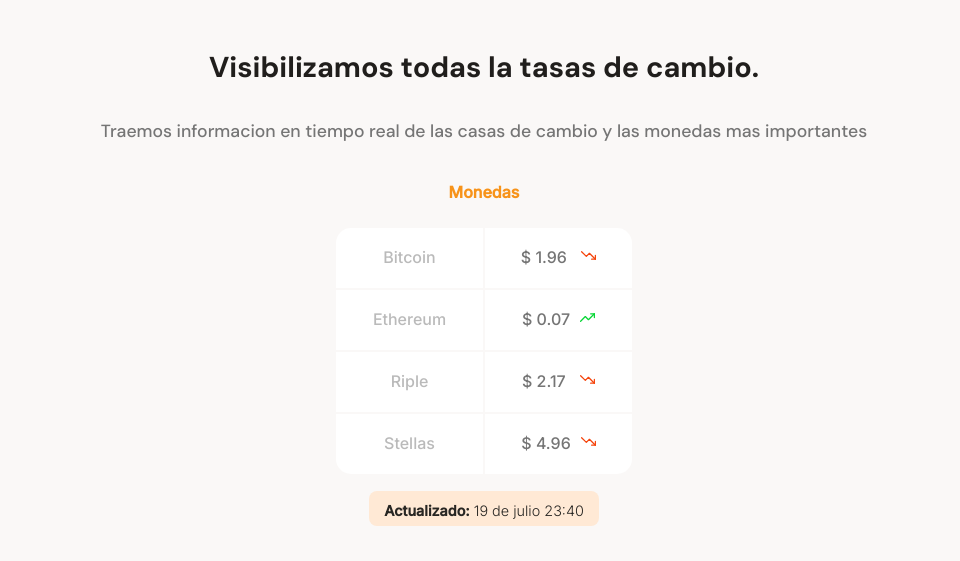
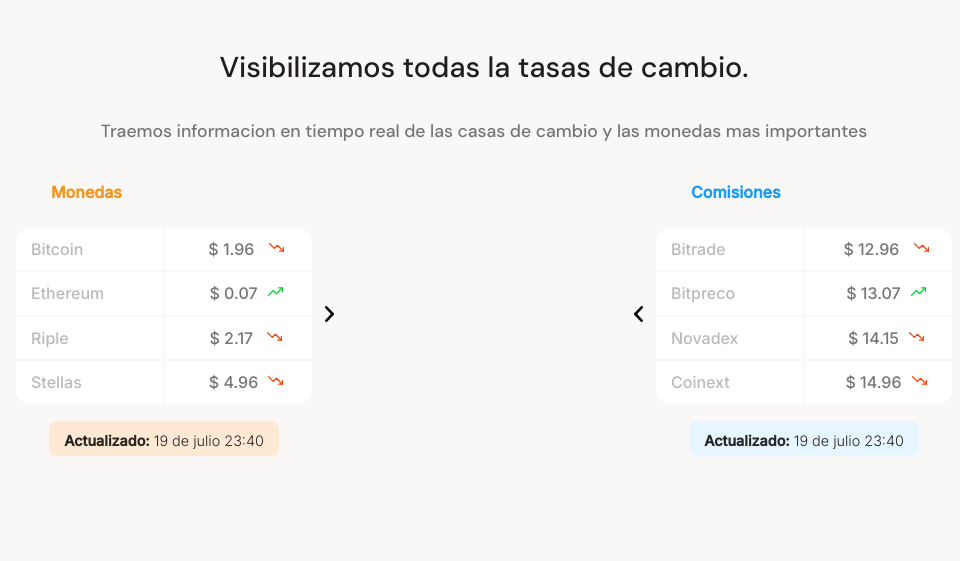
Before and after one commit to SugarRey/lear-css, a plain HTML site: page Responsive-css/index.html in a window 1280 px wide. Shown: the part 617-1178 px from the top of the page, without its empty margins (156-1116 px from the left). Drawn offline with Linux system fonts and the light colour scheme.

Commit message:
slider culminado con scroll oculto

```diff
--- a/Responsive-css/index.html
+++ b/Responsive-css/index.html
@@ -31,7 +31,7 @@
                 <p>Traemos informacion en tiempo real de las casas de cambio y las monedas mas importantes</p>
             </div>
             <section class="main-tables-container">
-                <div class="main-currency-table"> <!-- contedor general de la tabla que se estiliza -->
+                <div class="main-currency-table" id="slider-table-primario"> <!-- contedor general de la tabla que se estiliza -->
                     <p class="currency-table--title">Monedas</p>
                     <div class="currency-table--container">
                         <table>
@@ -53,8 +53,41 @@
                                 <td class="table__bottom-right table__right">$ 4.96<span class="dow"></span></td>
                             </tr>
                         </table>
+                        <a href="#slider-table-secundario" class="table-go-right">
+                            <img src="./assets/assets/icons/arrow-dopleft.svg" alt="">
+                        </a>
                     </div>
                     <div class="currency-table--date">
+                        <p><b> Actualizado:</b> 19 de julio 23:40</p>
+                    </div>
+                </div>
+                <div class="main-currency-table main-comision-table" id="slider-table-secundario"> <!-- contedor general de la tabla que se estiliza -->
+                    <p class="currency-table--title comision-table--title">Comisiones</p>
+                    <div class="currency-table--container">
+                        <table>
+                            <tr>
+                                <td class="table__top-left">Bitrade</td>
+                                <td class="table__top-right table__right">$ 12.96 <span class="dow"></span></td>
+                            </tr>
+                            <tr>
+                                <td>Bitpreco</td>
+                                <td class="table__right">$ 13.07<span class="up"></span></td>
+                            </tr>
+                            <tr>
+                                <td>Novadex</td>
+                                <td class="table__right">$ 14.15<span class="dow"></span>
+                                </td>
+                            </tr>
+                            <tr>
+                                <td class="table__bottom-left">Coinext</td>
+                                <td class="table__bottom-right table__right">$ 14.96<span class="dow"></span></td>
+                            </tr>
+                        </table>
+                        <a href="#slider-table-primario" class="table-go-right table-go-left">
+                            <img src="./assets/assets/icons/arrow-dopright.svg" alt="">
+                        </a>
+                    </div>
+                    <div class="currency-table--date comision-table--date">
                         <p><b> Actualizado:</b> 19 de julio 23:40</p>
                     </div>
                 </div>
--- a/Responsive-css/styles.css
+++ b/Responsive-css/styles.css
@@ -9,7 +9,7 @@
     /* colores */
     --bitcoin-orange: #F7931A;
     --soft-orange: #FFE9D5;
-    --sEcondary-blue: #1A9AF7;
+    --secondary-blue: #1A9AF7;
     --soft-blue: #E7F5FF;
     --warm-black: #282623;
     --black: #201e1c;
@@ -107,6 +107,7 @@ main {
     padding-top: 80px;
     padding-bottom: 30px;
     text-align: center;
+    overflow-x: hidden;
 }
 .main-exchange-container--title{
     width: 90%;
@@ -127,7 +128,7 @@ main {
 .main-exchange-container h2 {
     margin-bottom: 30px;
     font-size: 1.8rem;
-    font-weight: bold;
+    font-weight: 500;
     line-height: 2.6rem;
     color: var(--black);
 }
@@ -138,39 +139,55 @@ main {
     line-height: 1.6rem;
     color: #757575;
 }
+
+.main-tables-container{
+    display: flex;
+    overflow-x: auto;
+    scroll-behavior: smooth;
+}
+.main-tables-container::-webkit-scrollbar{
+    display: none;
+}
 .main-currency-table {
-    width: 70%;
-    min-width: 235px;
-    max-width: 500px;
+    width: auto;
+    min-width: 380px;
+    max-width: 700px;
     height: 360px;
     margin: 0 auto;
     font-family: "inter", sans-serif;
 }
 .main-currency-table .currency-table--title {
+    width: 70%;
+    margin: 0 auto;
     margin-bottom: 15px;
     font-size: 1rem;
     font-weight: bold;
     line-height: 2.3rem;
     color: var(--bitcoin-orange);
+    text-align: left;
+    padding-left: 20px;
 }
 .currency-table--container {
-    width: 90%;
+    width: 100%;
     min-width: 230px;
     max-width: 300px;
-    height: 250px;
+    height: 180px;
     margin: 0 auto;
+    position: relative;
 }
 .currency-table--container table{
     width: 100%;
     height: 100%;
 }
-.currency-table--container td {
+.currency-table--container table tr td {
     width: 50%;
     font-size: 1rem;
     font-weight: 500;
     line-height: 1.2rem;
     color: var(--grey);
     background-color: var(--just-white);
+    text-align: left;
+    padding-left: 15px;
 }
 .currency-table--container .table__top-left {
     border-radius: 15px 0 0 0;
@@ -189,6 +206,7 @@ main {
     font-weight: normal;
     line-height: 1.7rem;
     color: #757575;
+    text-align: center;
 }
 .currency-table--container .dow{
     display: inline-block;
@@ -225,3 +243,21 @@ main {
     color: var(--warm-black);
     font-weight: 300;
 }
+.main-comision-table .comision-table--title {
+    color: var(--secondary-blue);
+}
+.comision-table--date {
+    background: var(--soft-blue);
+}
+
+.table-go-right {
+    position: absolute;
+    right: -40px;
+    padding: 20px;
+    top: calc(50% - 30px);
+
+}
+.table-go-left {
+    right: auto;
+    left: -40px;
+}
```
Also changed, not shown: Responsive-css/assets/assets/icons/Icon ionic-ios-arrow-dropleft.svg (added), Responsive-css/assets/assets/icons/Icon ionic-ios-arrow-dropright.svg (added), Responsive-css/assets/assets/icons/arrow-dopleft.svg (added), Responsive-css/assets/assets/icons/arrow-dopright.svg (added).
